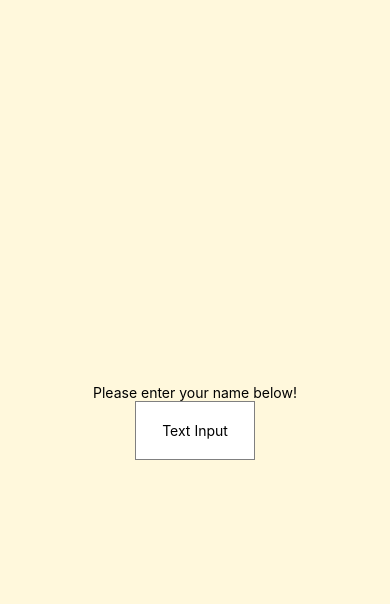
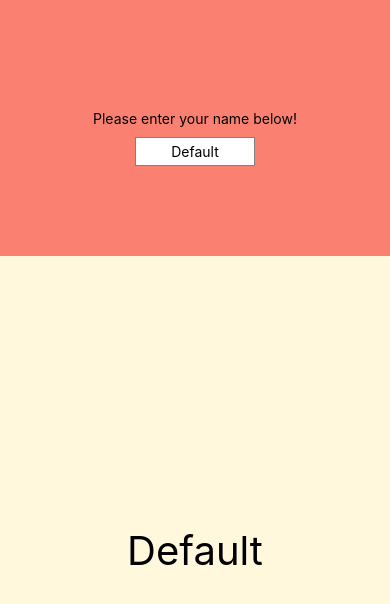
Before and after one commit to dev-song/sample-app-rn, a React Native app: screen / in a window 390 px wide. Shown: the top 604 px of the page. Built offline with nearby package versions, Linux system fonts and the light colour scheme.

Commit message:
Feat: add a View component for showing expanded user name input

```diff
--- a/App.js
+++ b/App.js
@@ -1,13 +1,24 @@
 import { StatusBar } from 'expo-status-bar';
 import React from 'react';
-import { StyleSheet, Text, View, TextInput } from 'react-native';
+import { StyleSheet, View, Text, TextInput } from 'react-native';
 
 export default function App() {
+  const [userName, onChangeName] = React.useState('Default');
+
   return (
     <View style={styles.container}>
-      <Text>Please enter your name below!</Text>
-      <TextInput style={styles.input} value="Text Input" />
-      <StatusBar style="auto" />
+      <View style={styles.inputContainer}>
+        <Text>Please enter your name below!</Text>
+        <TextInput
+          style={styles.inputName}
+          onChangeText={text => onChangeName(text)}
+          value={userName}
+        />
+        <StatusBar style="auto" />
+      </View>
+      <View style={styles.resultContainer}>
+        <Text style={styles.expandedName}>{userName}</Text>
+      </View>
     </View>
   );
 }
@@ -15,17 +26,31 @@ export default function App() {
 const styles = StyleSheet.create({
   container: {
     flex: 1,
-    color: 'salmon',
     backgroundColor: 'cornsilk',
+  },
+  inputContainer: {
+    flex: 1,
+    alignItems: 'center',
+    justifyContent: 'center',
+    padding: 20,
+    paddingTop: 40,
+    backgroundColor: 'salmon',
+  },
+  resultContainer: {
+    flex: 3,
     alignItems: 'center',
     justifyContent: 'center',
   },
-  input: {
+  inputName: {
     width: 120,
-    padding: 20,
+    marginTop: 10,
+    padding: 5,
     backgroundColor: 'white',
     borderColor: 'gray',
     borderWidth: 1,
     textAlign: 'center'
+  },
+  expandedName: {
+    fontSize: 40
   }
 });
```
